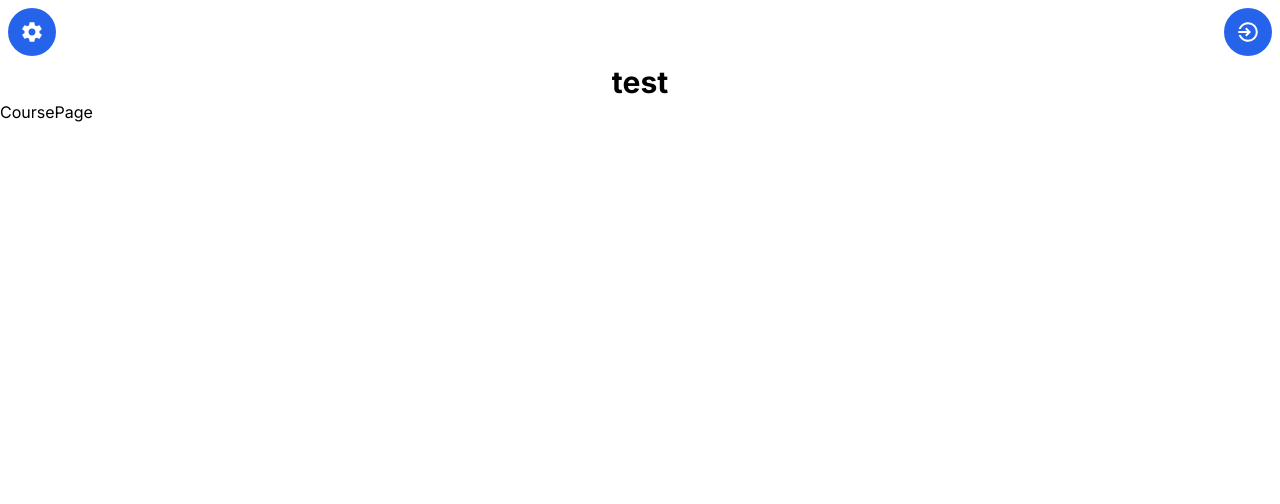
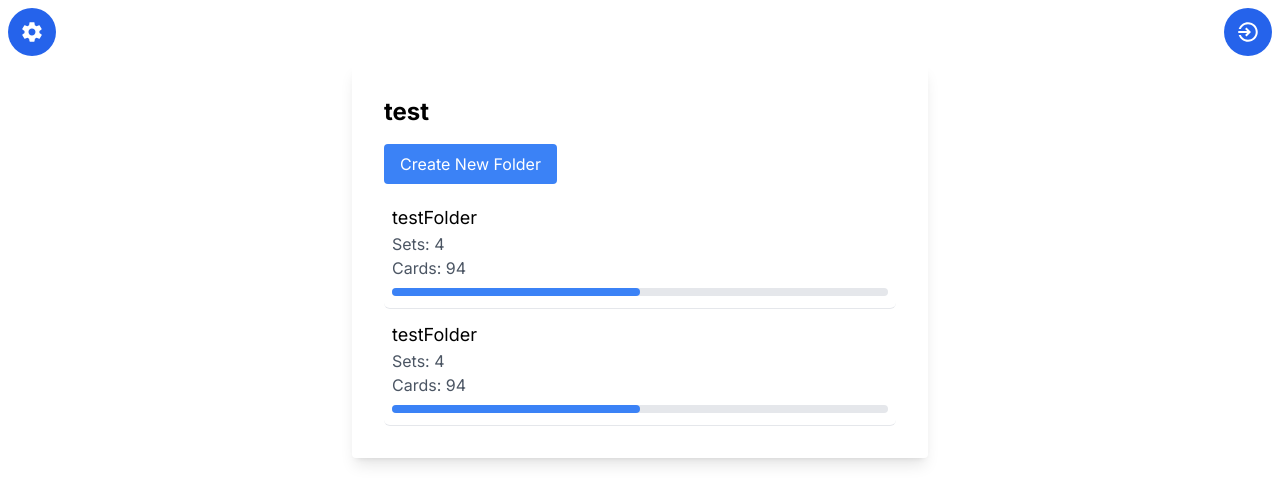
Before and after one commit to jakob-rzeppa/flashcards-app, a Next.js app: page /library/test in a window 1280 px wide. Shown: the top 504 px of the page. Built offline with nearby package versions, Linux system fonts and the light colour scheme.

Commit message:
library courses

```diff
--- a/app/library/[courseName]/layout.tsx
+++ b/app/library/[courseName]/layout.tsx
@@ -6,12 +6,7 @@ interface Props {
 }
 
 function CourseLayout({ children, params }: Props) {
-  return (
-    <div>
-      <h1 className="text-center text-3xl font-bold">{params.courseName}</h1>
-      {children}
-    </div>
-  );
+  return <div>{children}</div>;
 }
 
 export default CourseLayout;
--- a/app/library/[courseName]/page.tsx
+++ b/app/library/[courseName]/page.tsx
@@ -1,7 +1,24 @@
-import React from "react";
+import List from "@/components/List";
 
-function Course() {
-  return <div>CoursePage</div>;
+interface Props {
+  params: { courseName: string };
+}
+
+function Course({ params }: Props) {
+  const folders = [
+    {
+      title: "testFolder",
+      href: "/library/test/testFolder",
+      descriptions: { Sets: 4, Cards: 94 },
+    },
+    {
+      title: "testFolder",
+      href: "/library/test/testFolder",
+      descriptions: { Sets: 4, Cards: 94 },
+    },
+  ];
+
+  return <List title={params.courseName} list={folders} />;
 }
 
 export default Course;
--- a/app/library/layout.tsx
+++ b/app/library/layout.tsx
@@ -1,6 +1,4 @@
 import React, { ReactNode } from "react";
-
-import Header from "@/components/Header";
 
 interface Props {
   children: ReactNode;
--- a/app/library/page.tsx
+++ b/app/library/page.tsx
@@ -2,28 +2,20 @@
 
 import React from "react";
 
-import Button from "@/components/Button";
-import ListItem from "@/components/ListItem";
+import List from "@/components/List";
 
 function Library() {
-  // New Course Button
-  // List of Courses
-  // Course Functionality (link)
-  // Order => most used, alphabeticly, date created, date last used
-  // Delete course (Only in the course not this page)
-  return (
-    <div className="w-full max-w-xl bg-white p-8 rounded shadow-lg mx-auto">
-      <h1 className="text-2xl font-bold mb-4">Courses</h1>
-      <Button onClick={() => {}}>Create New Course</Button>
-      <ul className="mt-2">
-        <ListItem
-          title="test"
-          href="/library/test"
-          descriptions={{ Sets: 3, Cards: 42 }}
-        ></ListItem>
-      </ul>
-    </div>
-  );
+  // TODO Delete course (Only in the course not this page)
+
+  const courses = [
+    {
+      title: "test",
+      href: "/library/test",
+      descriptions: { Sets: 4, Folders: 2, Cards: 243 },
+    },
+  ];
+
+  return <List title="Courses" list={courses} />;
 }
 
 export default Library;
--- /dev/null
+++ b/components/List.tsx
@@ -0,0 +1,36 @@
+"use client";
+
+import React from "react";
+
+import Button from "./Button";
+import ListItem from "./ListItem";
+
+interface Props {
+  list: {
+    title: string;
+    href: string;
+    descriptions: { [description: string]: number };
+  }[];
+  title: string;
+}
+
+function List({ list, title }: Props) {
+  // Order => most used, alphabeticly, date created, date last used
+  return (
+    <div className="w-full max-w-xl bg-white p-8 rounded shadow-lg mx-auto">
+      <h1 className="text-2xl font-bold mb-4">{title}</h1>
+      <Button onClick={() => {}}>Create New Folder</Button>
+      <ul className="mt-2">
+        {list.map((folder) => (
+          <ListItem
+            title={folder.title}
+            href={folder.href}
+            descriptions={folder.descriptions}
+          />
+        ))}
+      </ul>
+    </div>
+  );
+}
+
+export default List;
```
